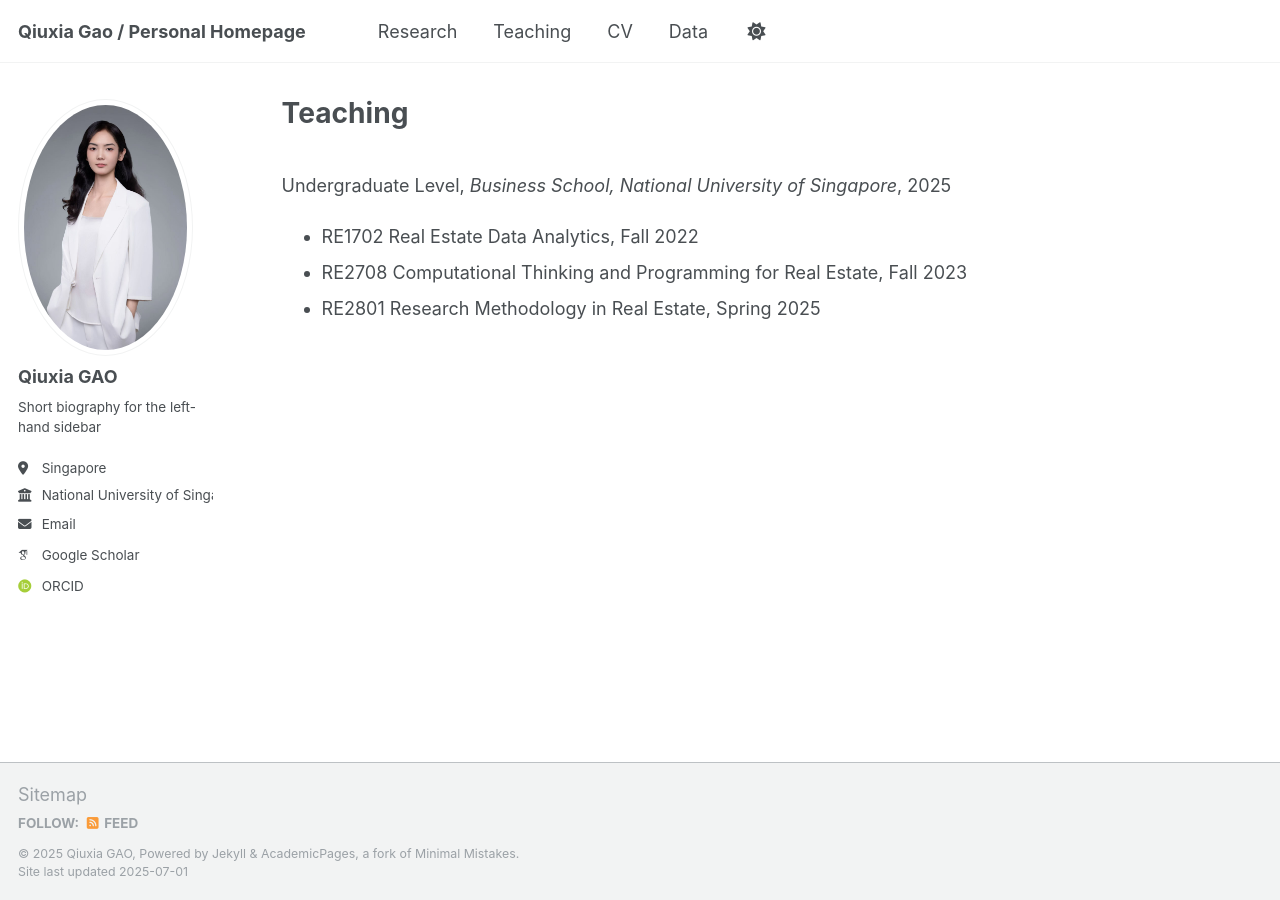
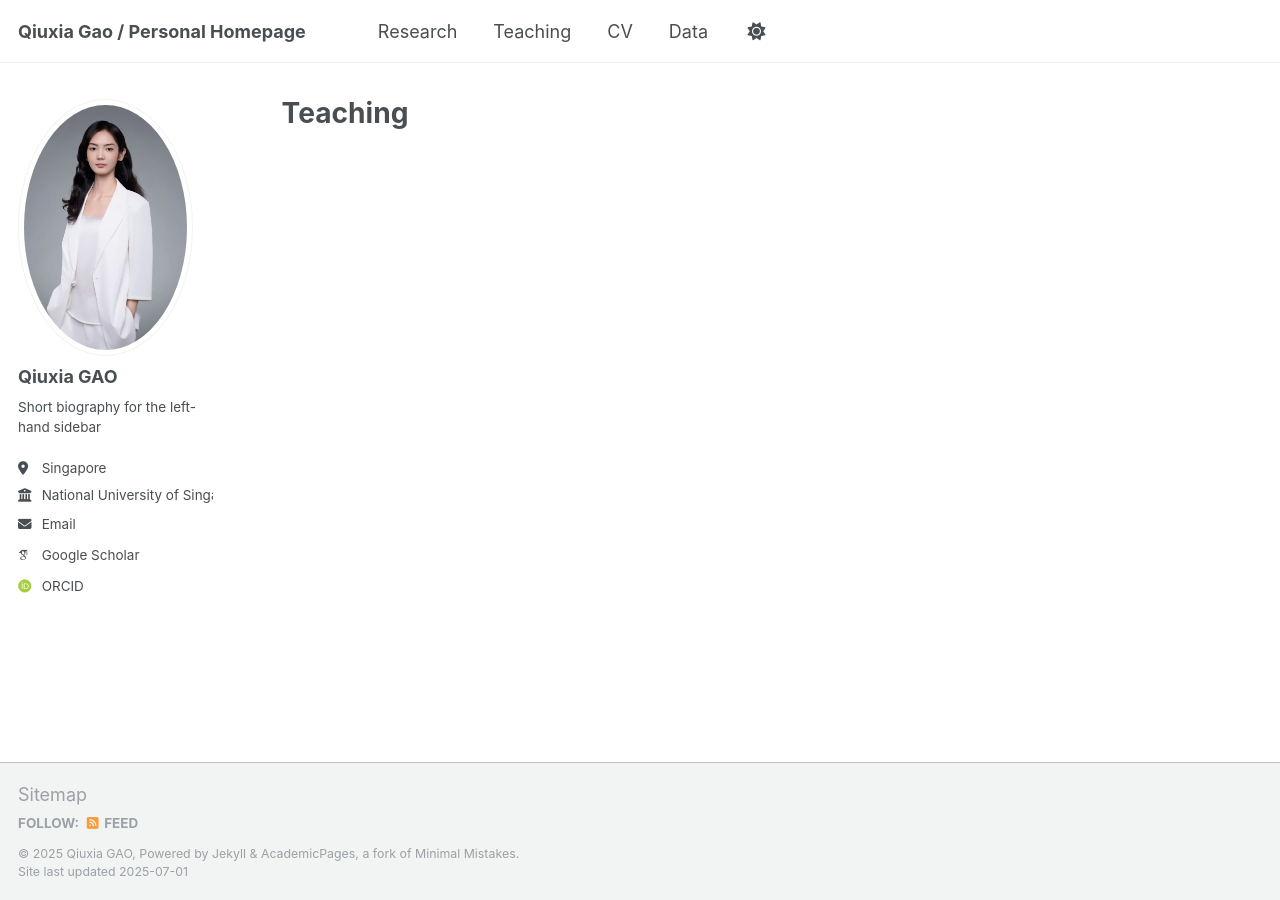
Before and after one commit to Meggie3466/qiuxia_gao, a Jekyll site: the page built from _pages/teaching.html, in a window 1280 px wide. Built offline with Jekyll 4.4.1, drawn with Linux system fonts in a browser that asks for light colours; some web fonts are replaced; a script that is not in the unit is left out.

Commit message:
Update 2014-spring-teaching-1.md

```diff
--- a/_teaching/2014-spring-teaching-1.md
+++ b/_teaching/2014-spring-teaching-1.md
@@ -1,9 +1,4 @@
----
-title: ""
-collection: teaching
-type: "Undergraduate Level"
-venue: "Business School, National University of Singapore"
----
+# Undergraduate Level
 - RE1702 Real Estate Data Analytics, Fall 2022
 - RE2708 Computational Thinking and Programming for Real Estate, Fall 2023
 - RE2801 Research Methodology in Real Estate, Spring 2025
```
